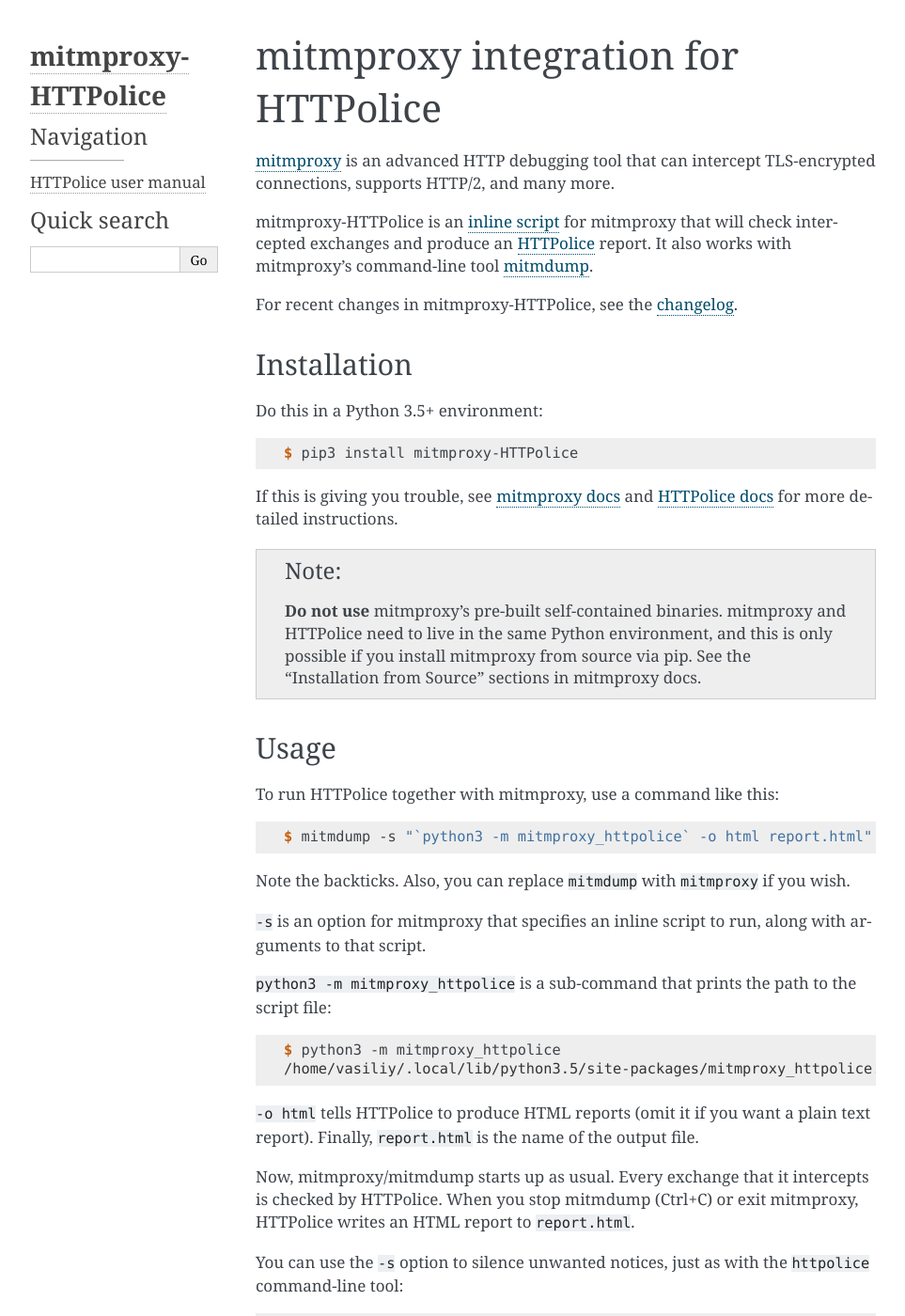
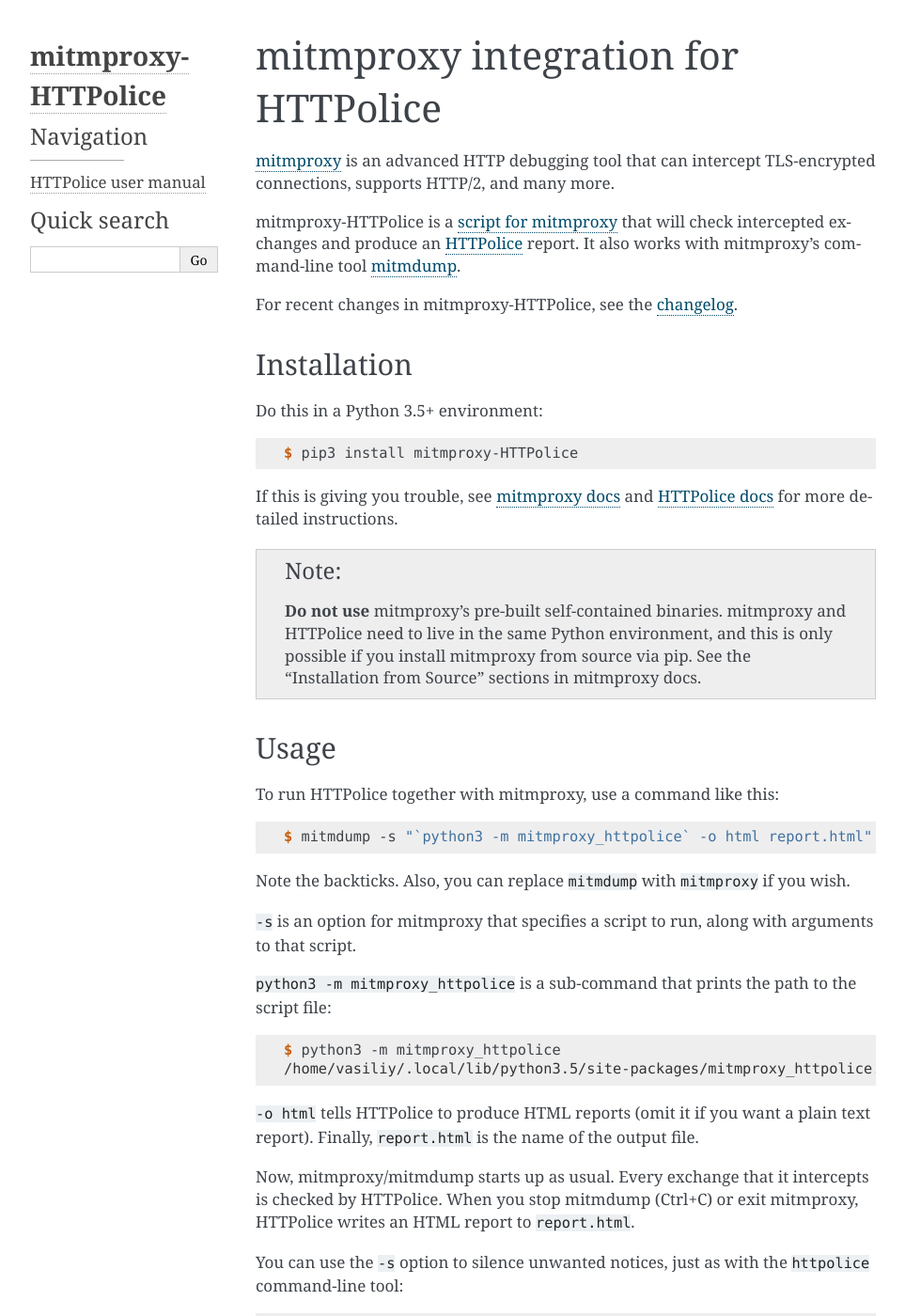
Before and after one commit to vfaronov/mitmproxy-httpolice, a Sphinx documentation site: the page built from doc/index.rst, in a window 1280 px wide and 1400 px high. Shown: the whole window at 94% size, without its empty margins (148-1111 px from the left). Built offline with Sphinx 7.4.7, drawn with Linux system fonts in a browser that asks for light colours.

Commit message:
mitmproxy no longer uses the term "inline script"

```diff
--- a/doc/index.rst
+++ b/doc/index.rst
@@ -8,11 +8,11 @@
 
 __ https://mitmproxy.org/
 
-mitmproxy-HTTPolice is an `inline script`__ for mitmproxy
+mitmproxy-HTTPolice is a `script for mitmproxy`__
 that will check intercepted exchanges and produce an `HTTPolice`__ report.
 It also works with mitmproxy’s command-line tool `mitmdump`__.
 
-__ http://docs.mitmproxy.org/en/stable/scripting/inlinescripts.html
+__ http://docs.mitmproxy.org/en/stable/scripting/overview.html
 __ http://httpolice.readthedocs.io/en/stable/
 __ http://docs.mitmproxy.org/en/stable/mitmdump.html
 
@@ -51,7 +51,7 @@
 Note the backticks.
 Also, you can replace ``mitmdump`` with ``mitmproxy`` if you wish.
 
-``-s`` is an option for mitmproxy that specifies an inline script to run,
+``-s`` is an option for mitmproxy that specifies a script to run,
 along with arguments to that script.
 
 ``python3 -m mitmproxy_httpolice`` is a sub-command
```
